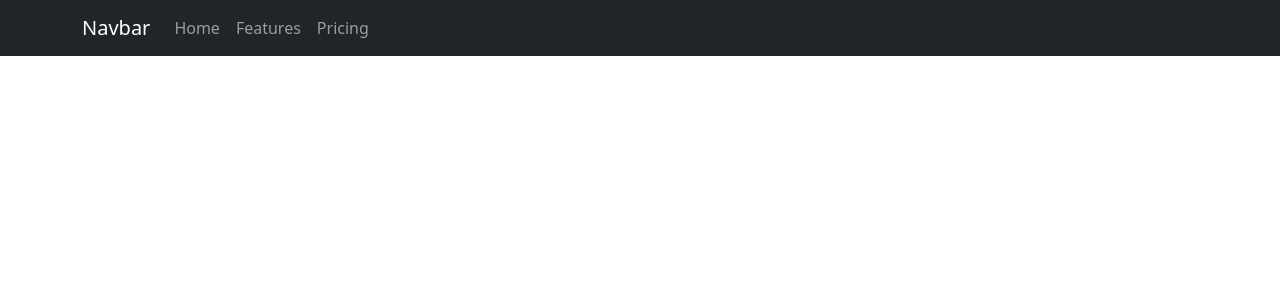
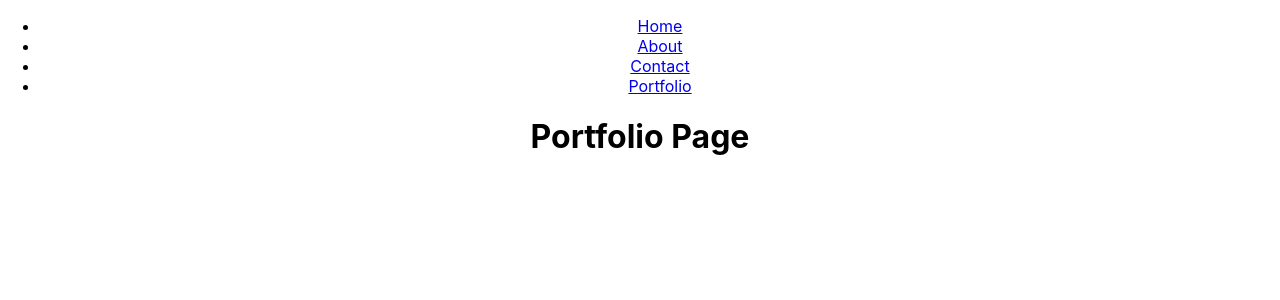
Before and after one commit to mithunbanerjee632/React-Js-Basic, a React (Create React App) app: page /portfolio in a window 1280 px wide. Shown: the top 300 px of the page. Built offline with nearby package versions, Linux system fonts and the light colour scheme.

Commit message:
Advance routing

```diff
--- /dev/null
+++ b/src/AdvanceRouting/Mynavigation.js
@@ -0,0 +1,19 @@
+import React, {Component} from 'react';
+import {Link} from "react-router-dom";
+
+class Mynavigation extends Component {
+    render() {
+        return (
+            <div>
+                <ul>
+                    <li><Link to="/">Home</Link></li>
+                    <li><Link to="/about">About</Link></li>
+                    <li><Link to="contact/">Contact</Link></li>
+                    <li><Link to="/portfolio">Portfolio</Link></li>
+                </ul>
+            </div>
+        );
+    }
+}
+
+export default Mynavigation;
--- /dev/null
+++ b/src/AdvanceRouting/Myroute.js
@@ -0,0 +1,24 @@
+import React, {Component} from 'react';
+import {Route,Routes} from "react-router-dom";
+import Home from "./pages/Home";
+import About from "./pages/About";
+import Contact from "./pages/Contact";
+import Portfolio from "./pages/Portfolio";
+
+
+class Myroute extends Component {
+    render() {
+        return (
+            <div>
+                <Routes>
+                <Route exact path="/" element={<Home/>}/>
+                <Route  path="/about" element={<About/>}/>
+                <Route  path="/contact" element={<Contact/>}/>
+                <Route  path="/portfolio" element={<Portfolio/>}/>
+                </Routes>
+            </div>
+        );
+    }
+}
+
+export default Myroute;
--- /dev/null
+++ b/src/AdvanceRouting/pages/About.js
@@ -0,0 +1,13 @@
+import React, {Component} from 'react';
+
+class About extends Component {
+    render() {
+        return (
+            <div>
+                <h1>About Page</h1>
+            </div>
+        );
+    }
+}
+
+export default About;
--- /dev/null
+++ b/src/AdvanceRouting/pages/Contact.js
@@ -0,0 +1,13 @@
+import React, {Component} from 'react';
+
+class Contact extends Component {
+    render() {
+        return (
+            <div>
+                <h1>Contact Page</h1>
+            </div>
+        );
+    }
+}
+
+export default Contact;
--- /dev/null
+++ b/src/AdvanceRouting/pages/Home.js
@@ -0,0 +1,13 @@
+import React, {Component} from 'react';
+
+class Home extends Component {
+    render() {
+        return (
+            <div>
+                <h1>Home Page</h1>
+            </div>
+        );
+    }
+}
+
+export default Home;
--- /dev/null
+++ b/src/AdvanceRouting/pages/Portfolio.js
@@ -0,0 +1,13 @@
+import React, {Component} from 'react';
+
+class Portfolio extends Component {
+    render() {
+        return (
+            <div>
+                <h1>Portfolio Page</h1>
+            </div>
+        );
+    }
+}
+
+export default Portfolio;
--- a/src/App.js
+++ b/src/App.js
@@ -1,38 +1,21 @@
 import logo from './logo.svg';
 import './App.css';
-import Hello from './mycomponents/Hello.js';
-import Welcome from './mycomponents/Welcome.js';
-import Myfun from './mycomponents/Myfun';
-import Arrow from './mycomponents/Arrow';
-import SetState from './mycomponents/SetState';
-import Condition1 from './mycomponents/Condition1.js';
-import Condition2 from './mycomponents/Condition2.js';
-import Refresh from './mycomponents/Refresh.js';
 
+import {BrowserRouter} from "react-router-dom";
 
-import States from './mycomponents/States';
-import MyDemo from './ReactDom/MyDemo.js';
-import MyDemo1 from './ReactDom/MyDemo1.js';
-import Form1 from './Form/Form1.js'
-import Signup from './Form/Signup';
-import TextArea from './Form/TextArea';
-import Select from './Form/Select';
-import List from './Form/List';
-import JsonList from './Form/JsonList';
-import About from './pages/About';
-import Contact from './pages/Contact';
-import { Routes, Route, Link } from "react-router-dom";
-import Portfolio from './pages/Portfolio';
-import CountryList from "./CountryList";
-import Post from "./Post";
-
-import Navigation from "./Component/Navigation";
+import Myroute from "./AdvanceRouting/Myroute";
+import Mynavigation from "./AdvanceRouting/Mynavigation";
 function App() {
 
     return (
       <div className="App">
 
-              <Navigation/>
+          <BrowserRouter>
+              <Mynavigation/>
+              <Myroute/>
+          </BrowserRouter>
+
+
        </div>
   );
 
--- a/src/index.js
+++ b/src/index.js
@@ -2,7 +2,7 @@ import React from 'react';
 import ReactDOM from 'react-dom/client';
 import './index.css';
 import App from './App';
-import { BrowserRouter } from 'react-router-dom';
+//
 import reportWebVitals from './reportWebVitals';
 
 
@@ -10,9 +10,10 @@ import reportWebVitals from './reportWebVitals';
  const root = ReactDOM.createRoot(document.getElementById('root'));
  root.render(
    <React.StrictMode>
-    <BrowserRouter>
+       <App/>
+    {/*<BrowserRouter>
        <App />
-    </BrowserRouter>
+    </BrowserRouter> */}
    </React.StrictMode>
  );
 
```
